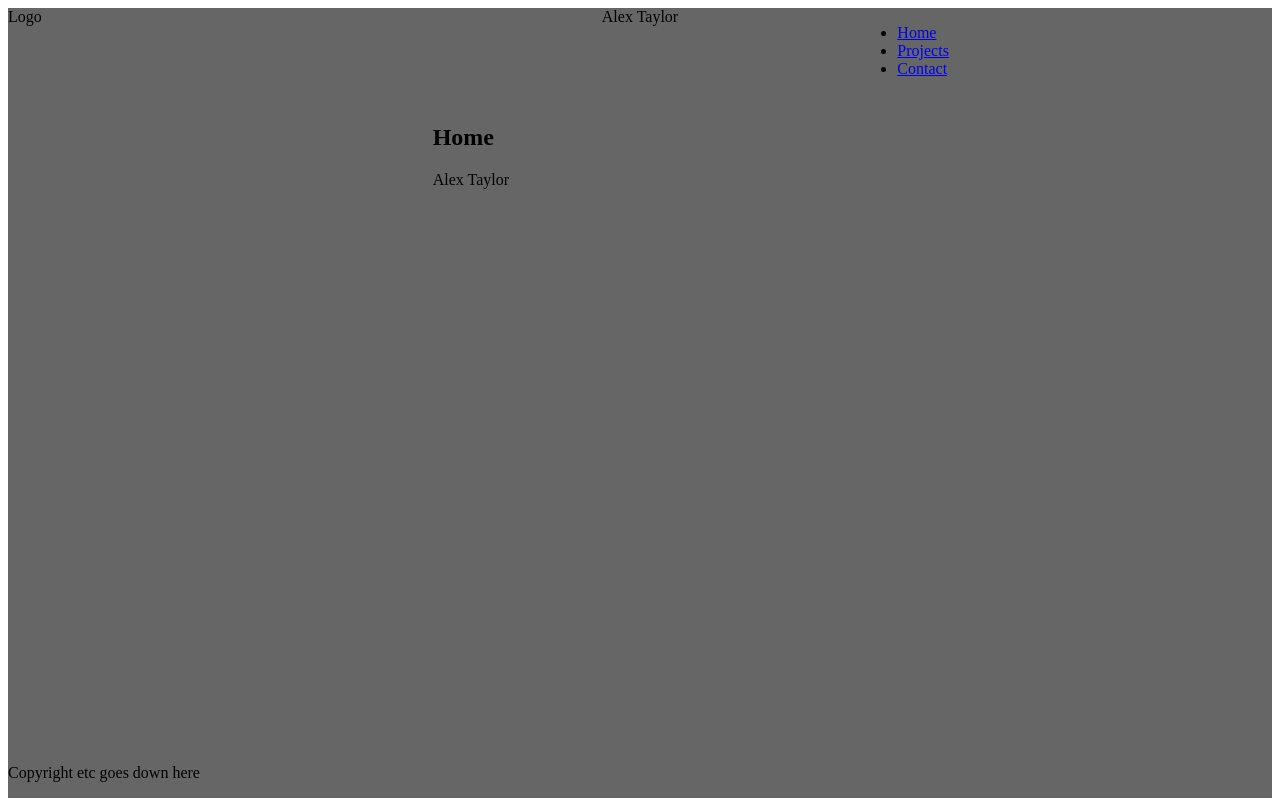
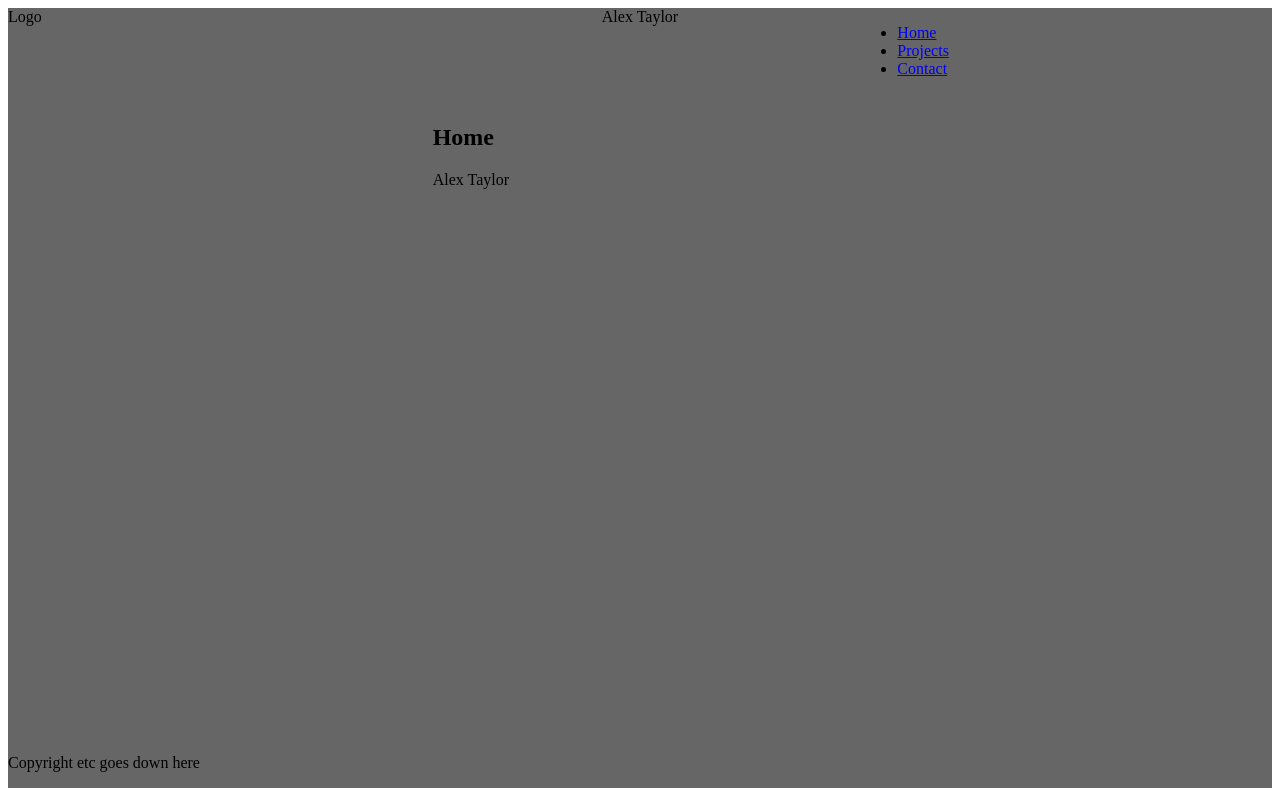
Before and after one commit to ataylor95/personal-site, a React (Create React App) app: page / in a window 1280 px wide. Built offline with nearby package versions, Linux system fonts and the light colour scheme.

Commit message:
theres an extra 10px i need to account for

```diff
--- a/src/components/page/page.scss
+++ b/src/components/page/page.scss
@@ -15,7 +15,7 @@
     grid-template-rows: auto 1fr auto;
     grid-template-columns: repeat(3, 1fr);
     grid-gap: 10px;
-    height: calc(100vh - 10px);
+    height: calc(100vh - 20px);
 
     &__header__logo {
         grid-area: logo;
```
